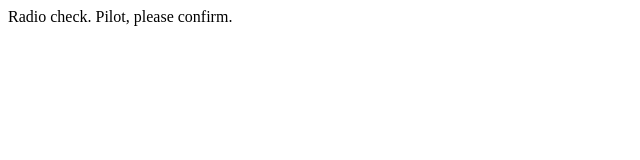
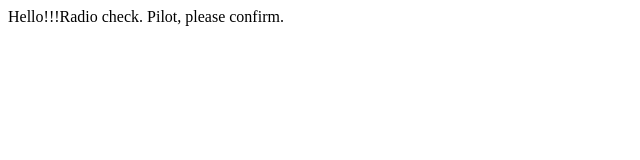
Before and after one commit to BrindhaS83/communication-log, a plain HTML site: page index.html in a window 1280 px wide. Shown: the full height of the page, 0-640 px from the left. Drawn offline with Linux system fonts and the light colour scheme.

Commit message:
Testing First Commit

```diff
--- a/index.html
+++ b/index.html
@@ -1,5 +1,5 @@
 <html>
    <body>
-      <p>Radio check. Pilot, please confirm.</p>
+      <p> Hello!!!Radio check. Pilot, please confirm.</p>
    </body>
 </html>
```
